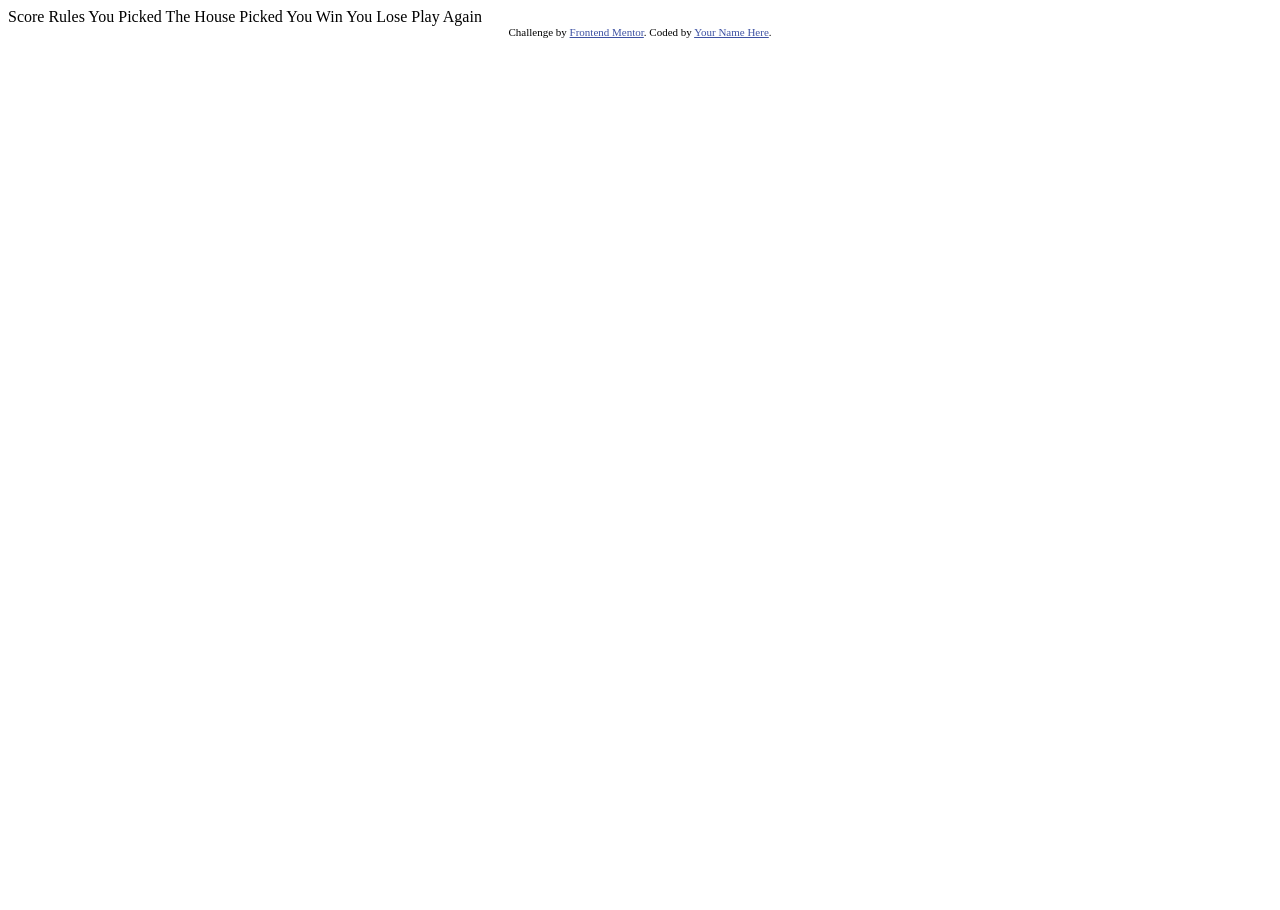
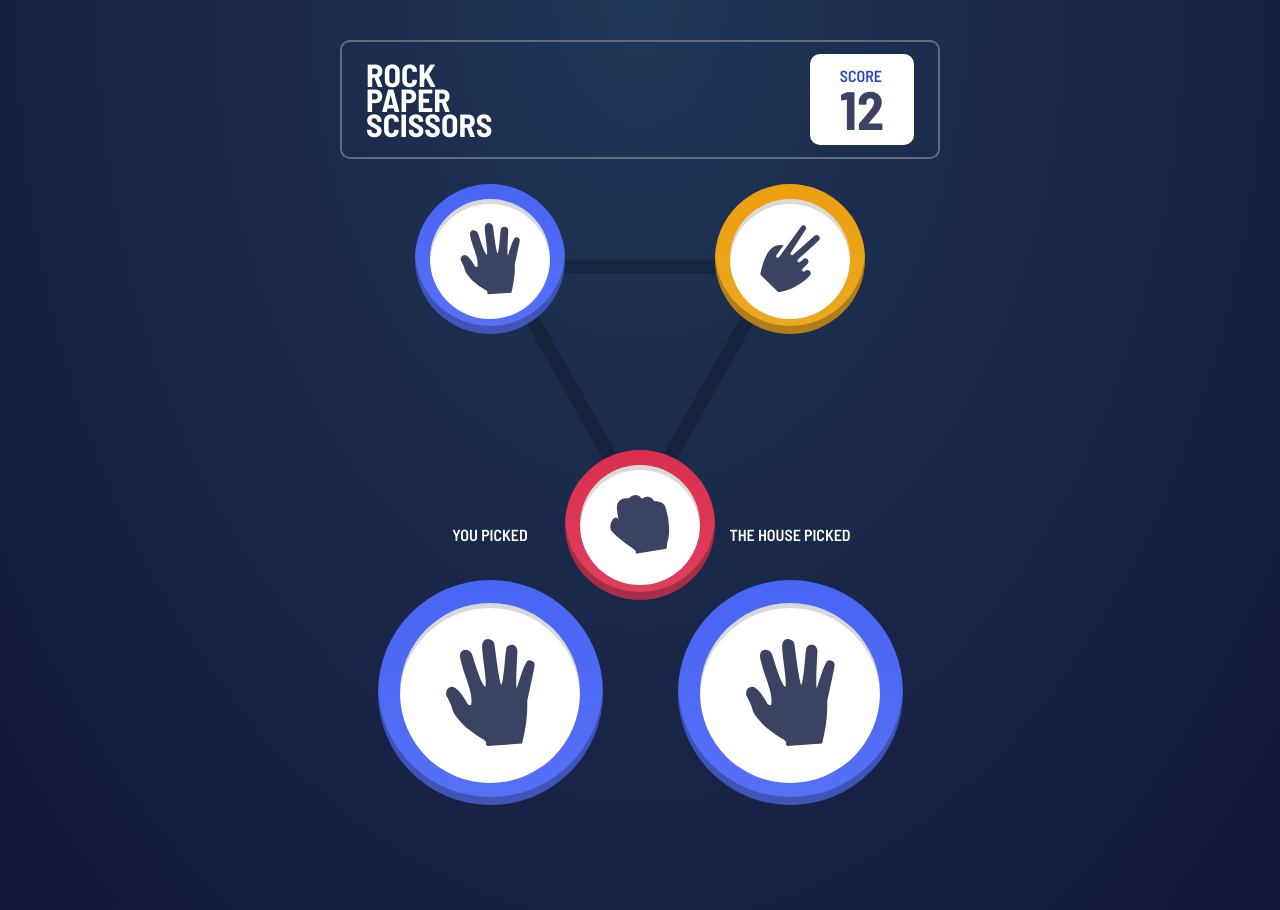
Before and after one commit to Pgph/Rock_Paper_Scissors, a plain HTML site: page index.html in a window 1280 px wide. Before the commit the page ends 800 px from the top, so only its background shows below. Drawn offline with Linux system fonts and the light colour scheme.

Commit message:
Prepare HTML and CSS to introduce Javascript mechanic

```diff
--- a/index.html
+++ b/index.html
@@ -2,36 +2,77 @@
 <html lang="en">
 <head>
   <meta charset="UTF-8">
-  <meta name="viewport" content="width=device-width, initial-scale=1.0"> <!-- displays site properly based on user's device -->
+  <meta http-equiv="X-UA-Compatible" content="IE=edge">
+  <meta name="viewport" content="width=device-width, initial-scale=1.0">
 
   <link rel="icon" type="image/png" sizes="32x32" href="./images/favicon-32x32.png">
 
   <title>Frontend Mentor | Rock, Paper, Scissors</title>
+  <link rel="preconnect" href="https://fonts.googleapis.com">
+  <link rel="preconnect" href="https://fonts.gstatic.com" crossorigin>
+  <link href="https://fonts.googleapis.com/css2?family=Barlow+Semi+Condensed:wght@600;700&display=swap" rel="stylesheet">
 
-  Score
-  Rules
-
-  You Picked
-  The House Picked
-
-  You Win
-  You Lose
-
-  Play Again
-
-  <!-- Feel free to remove these styles or customise in your own stylesheet 👍 -->
-  <style>
-    .attribution { font-size: 11px; text-align: center; }
-    .attribution a { color: hsl(228, 45%, 44%); }
-  </style>
+<link rel="stylesheet" href="style.css">
 </head>
 <body>
+  <header>
+    <h1>
+      <span>ROCK</span>
+      <span>PAPER</span>
+      <span>SCISSORS</span>
+    </h1>
+    <div class="score">
+      <span>SCORE</span>
+      <strong class="points">12</strong>
+    </div>
+  </header>
+<main>
+  <section class="options">
+    <button class="button button--paper">
+      <div class="button__image-container">
+        <img src="/images/icon-paper.svg" alt="Paper">
+      </div>
+    </button>
+    <button class="button button--scissors">
+      <div class="button__image-container">
+        <img src="/images/icon-scissors.svg" alt="Scissors">
+      </div>
+    </button>
+    <button class="button button--rock">
+      <div class="button__image-container">
+        <img src="/images/icon-rock.svg" alt="Rock">
+      </div>
+    </button>
+    </div>
+  </section>
+<section class="fight">
+  <div class="pick">
+    <span class="pick__title">YOU PICKED</span>
+    <div class="button button--paper">
+      <div class="button__image-container">
+        <img src="/images/icon-paper.svg" alt="Paper">
+      </div>
+    </div>
+  </div>
+  <div class="pick">
+    <span class="pick__title">THE HOUSE PICKED</span>
+    <!-- <div class="pick__placeholder"> -->
+      <div class="button button--paper">
+        <div class="button__image-container">
+          <img src="/images/icon-paper.svg" alt="Paper">
+        </div>
+      </div>
 
+    </div>
+  </div>
+</section>
+</main>
 
+  <!-- <div class="attribution">
+    Challenge by <a href="https://www.frontendmentor.io?ref=challenge" target="_blank">Frontend Mentor</a>.
+    Coded by <a href="#">Your Name Here</a>. -->
+  </div>
 
-  <div class="attribution">
-    Challenge by <a href="https://www.frontendmentor.io?ref=challenge" target="_blank">Frontend Mentor</a>.
-    Coded by <a href="#">Your Name Here</a>.
-  </div>
+  <script src="app.js"></script>
 </body>
 </html>
--- /dev/null
+++ b/style.css
@@ -0,0 +1,169 @@
+:root {
+  --color-main: #fff;
+  --color-points: hsl(229, 25%, 31%);
+  --color-score: hsl(229, 64%, 46%);
+  --color-border: hsl(217, 16%, 45%);
+
+  --color-scissors: hsl(39, 89%, 49%), hsl(40, 84%, 53%);
+  --color-paper: hsl(230, 89%, 62%), hsl(230, 89%, 65%);
+  --color-rock: hsl(349, 71%, 52%), hsl(349, 70%, 56%);
+}
+
+* {
+  box-sizing: border-box;
+  margin: 0;
+  padding: 0;
+}
+body {
+  background: radial-gradient(at top, hsl(214, 47%, 23%), hsl(237, 49%, 15%));
+  font-family: "Barlow Semi Condensed", sans-serif;
+  min-height: 100vh;
+  /* min-width: 100vh; */
+  padding: 40px;
+}
+
+header {
+  border: solid 2px var(--color-border);
+  border-radius: 10px;
+  margin: 0 auto;
+  max-width: 600px;
+  padding: 12px 24px;
+  display: flex;
+  justify-content: space-between;
+  align-items: center;
+}
+
+h1 {
+  color: var(--color-main);
+}
+
+h1 span {
+  display: block;
+  line-height: 25px;
+}
+
+.score {
+  background: var(--color-main);
+  border-radius: 10px;
+  padding: 12px 30px;
+}
+
+.score span {
+  color: var(--color-score);
+}
+
+.points {
+  color: var(--color-points);
+  display: block;
+  font-size: 54px;
+  line-height: 48px;
+}
+
+main {
+  margin: 0 auto;
+  max-width: 600px;
+  padding: 100px 0;
+}
+
+.options {
+  background-image: url("/images/bg-triangle.svg");
+  background-size: cover;
+  margin: 0 auto;
+  width: 50%;
+  position: relative;
+  aspect-ratio: 313/278;
+}
+
+.options .button {
+  position: absolute;
+  width: 50%;
+  cursor: pointer;
+}
+
+.button {
+  aspect-ratio: 1/1;
+  border: none;
+  border-radius: 50%;
+  display: flex;
+  justify-content: center;
+  align-items: center;
+  box-shadow: inset 0px -8px 0px rgba(0, 0, 0, 0.25);
+}
+.button img {
+  width: 50%;
+}
+
+.button__image-container {
+  display: flex;
+  background-color: var(--color-main);
+  justify-content: center;
+  height: 80%;
+  box-shadow: inset 0px 5px 0px rgba(0, 0, 0, 0.15);
+  align-items: center;
+  width: 80%;
+  border-radius: 50%;
+}
+
+.button--paper {
+  background: linear-gradient(var(--color-paper));
+}
+
+.button--scissors {
+  background: linear-gradient(var(--color-scissors));
+}
+
+.button--rock {
+  background: linear-gradient(var(--color-rock));
+}
+
+.options .button--paper {
+  left: 0;
+  top: 0;
+  transform: translate(-50%, -50%);
+  border-color: var(--color-paper);
+}
+
+.options .button--scissors {
+  right: 0;
+  top: 0;
+  transform: translate(50%, -50%);
+  border-color: var(--color-scissors);
+}
+
+.options .button--rock {
+  bottom: 0;
+  left: 50%;
+  transform: translate(-50%, 50%);
+  border-color: var(--color-rock);
+}
+
+.fight {
+  color: var(--color-main);
+  display: flex;
+}
+
+.fight .button {
+  width: 75%;
+}
+
+.pick {
+  display: flex;
+  justify-content: center;
+  flex-wrap: wrap;
+  align-items: flex-start;
+  width: 50%;
+}
+
+.pick__title {
+  display: block;
+  padding-bottom: 36px;
+  text-align: center;
+  width: 100%;
+}
+
+.pick__placeholder {
+  width: 50%;
+  aspect-ratio: 1/1;
+  border-radius: 50%;
+  background: rgba(0, 0, 0, 0.25);
+}
```
